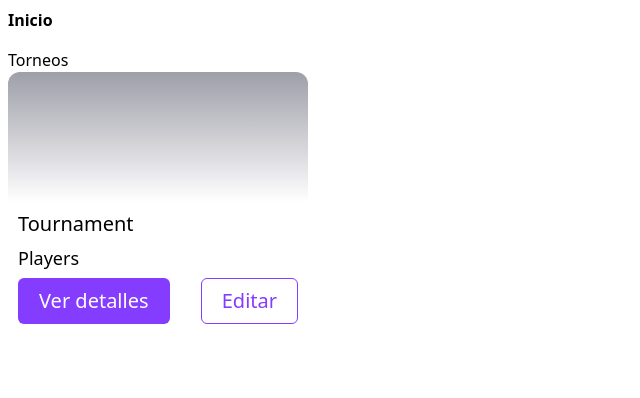
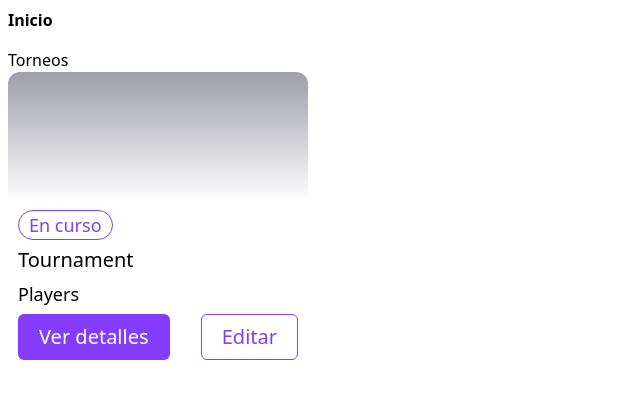
Before and after one commit to FelixAva/kuali-tournaments, a React (Vite) app: page / in a window 1280 px wide. Shown: the top 398 px of the page, without its empty margins (0-640 px from the left). Built offline with nearby package versions, Linux system fonts and the light colour scheme.

Commit message:
Badge component created
Added to tournamentCard component

```diff
--- a/src/components/tournaments/TournamentCard.tsx
+++ b/src/components/tournaments/TournamentCard.tsx
@@ -1,4 +1,5 @@
-import Button from "../ui/Button";
+import Button from '../ui/Button';
+import Badge from '../ui/Badge';
 
 const TournamentCard = () => {
   return (
@@ -12,13 +13,13 @@ const TournamentCard = () => {
 
       <div className="px-2.5 py-2">
         <div className="flex flex-col gap-1.5">
-          {/* Badge component */}
+          <Badge title="En curso" />
 
           <h4 className="text-xl font-">Tournament</h4>
 
           <div>
             {/* Icon component */}
-            <p className="text-lg font-extralight">Players</p> { /* Players, get from the backend */}
+            <p className="text-lg font-light">Players</p> { /* Players, get from the backend */}
           </div>
 
           <div className="flex justify-between">
--- /dev/null
+++ b/src/components/ui/Badge.tsx
@@ -0,0 +1,25 @@
+import clsx from 'clsx';
+
+interface Props {
+  title: string;
+  variant?: "default" | "ghost";
+}
+
+const Badge = ({
+  title,
+  variant = "default",
+}: Props) => {
+  return (
+    <div className={clsx("w-fit px-2.5 border rounded-full",
+      variant === "default"
+      ? `border-solid border-[#843CFF] text-[#843CFF]`
+      : ""
+    )}>
+      <p className="text-lg">
+        { title }
+      </p>
+    </div>
+  )
+}
+
+export default Badge;
```
